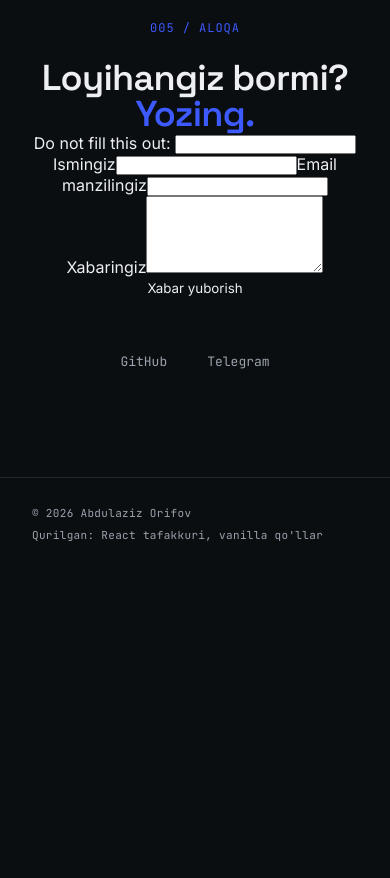
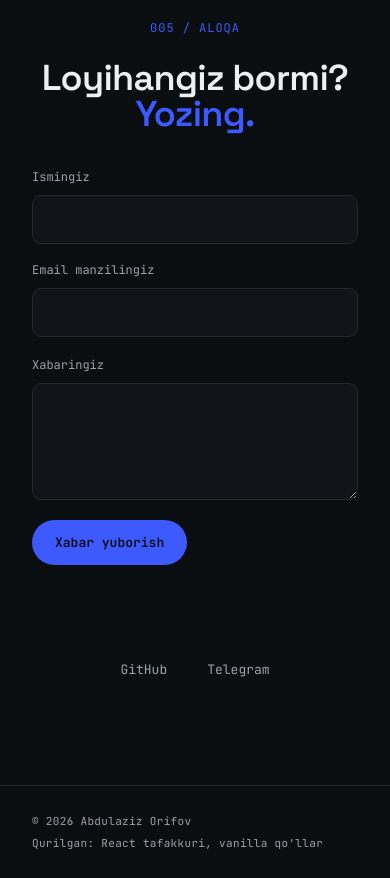
Before and after one commit to AzizchikOff/ao.dev, a React (Vite) app: page / in a window 390 px wide. Shown: the part 7260-8138 px from the top of the page. Before the commit the page ends 7830 px from the top, so only its background shows below. Built offline with nearby package versions, Linux system fonts and the light colour scheme.

Commit message:
style: responsive themed contact form

```diff
--- a/src/components/Contact.css
+++ b/src/components/Contact.css
@@ -49,3 +49,6 @@
   color: var(--paper);
   border-color: var(--paper-dim);
 }
+
+/* Netlify contact form */
+.contact-form{width:min(690px,100%);margin:58px auto 0;text-align:left;display:grid;gap:20px}.contact-form-row{display:grid;grid-template-columns:1fr 1fr;gap:18px}.contact-form label{display:grid;gap:10px;font-family:var(--mono);font-size:12px;color:var(--paper-dim)}.contact-form input,.contact-form textarea{width:100%;border:1px solid var(--line);background:var(--ink-2);color:var(--paper);border-radius:9px;padding:15px 16px;font:14px var(--body);resize:vertical}.contact-form input:focus,.contact-form textarea:focus{outline:2px solid var(--accent);outline-offset:2px}.contact-submit{justify-self:start;background:var(--accent);color:var(--ink);font:600 13px var(--mono);padding:14px 23px;border-radius:100px;cursor:pointer}.contact-submit:disabled{opacity:.55;cursor:wait}.contact-status{min-height:20px;font-size:13px;color:var(--paper-dim)}.contact-honeypot{position:absolute;left:-10000px;width:1px;height:1px;overflow:hidden}@media(max-width:640px){.contact-form-row{grid-template-columns:1fr}.contact-form{margin-top:36px}}
```
